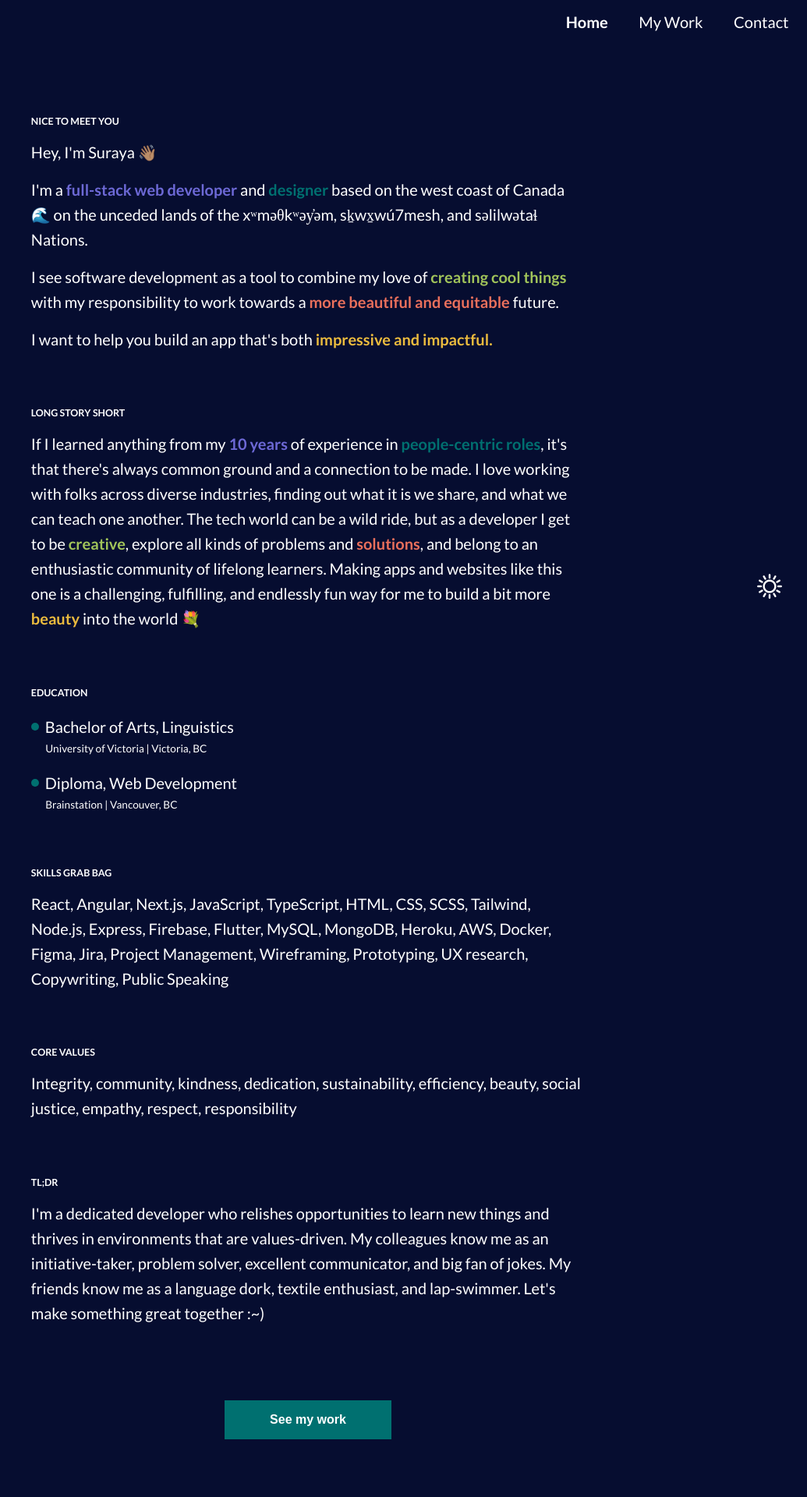
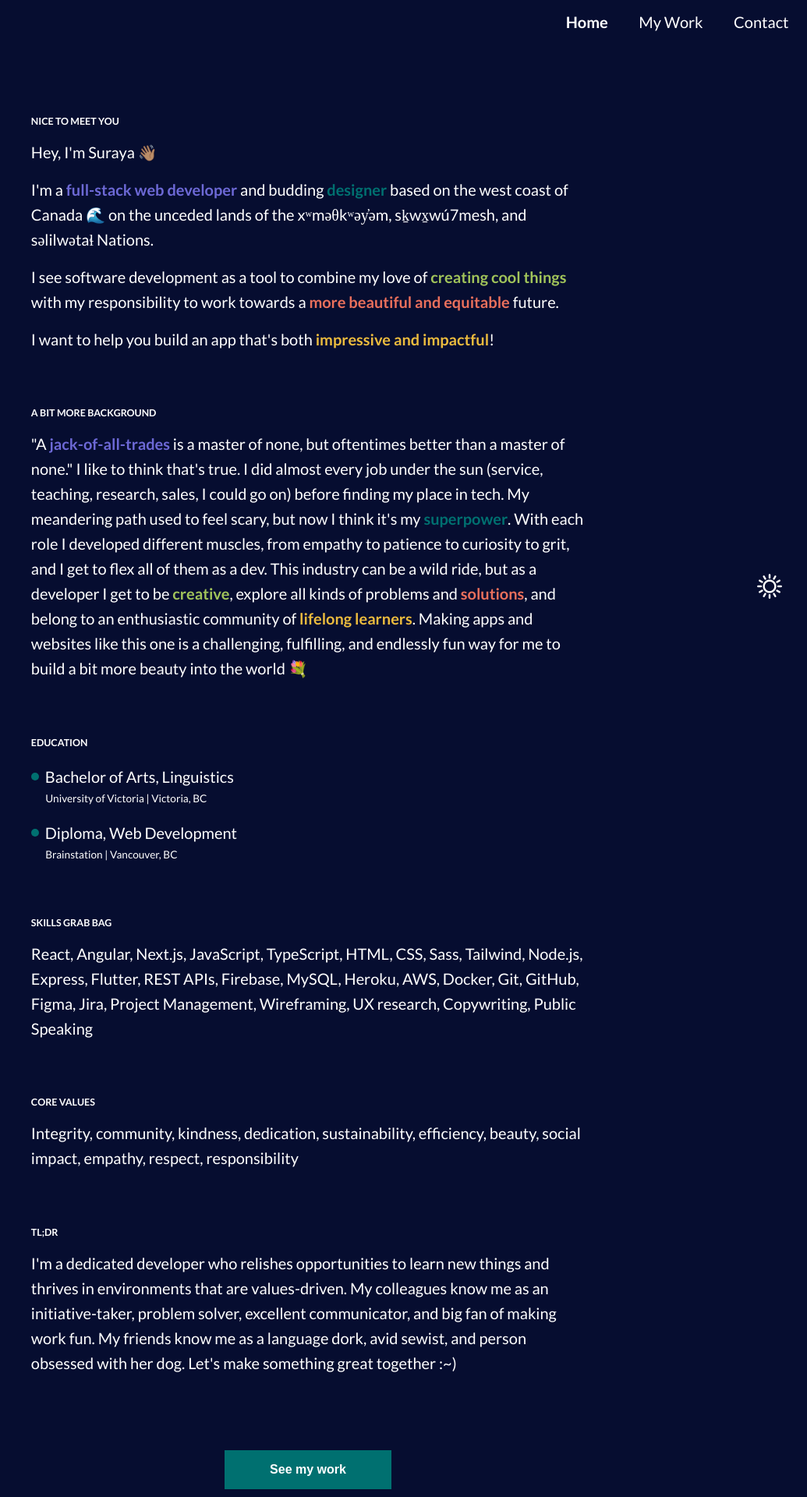
Before and after one commit to surayaclemens/portfolio, a React (Create React App) app: page / in a window 1280 px wide. Shown: the top 1920 px of the page at 78% size, without its empty margins (245-1280 px from the left). Built offline with nearby package versions, Linux system fonts and the light colour scheme.

Commit message:
jan 2025 updates to copy and resume

```diff
--- a/src/Components/Footer/Footer.js
+++ b/src/Components/Footer/Footer.js
@@ -12,7 +12,7 @@ function Footer ({isDarkMode}){
                 <NavLink to='/mywork'  className={!isDarkMode ? 'footer__text' : 'footer__text footer__text--dark'}>My Work</NavLink>
                 <NavLink to='/contact'  className={!isDarkMode ? 'footer__text' : 'footer__text footer__text--dark'}>Contact</NavLink>
             </div>
-            <p className={!isDarkMode ? 'footer__text footer__text--mini' : 'footer__text footer__text--mini footer__text--dark'}>© Suraya Clemens 2023</p>
+            <p className={!isDarkMode ? 'footer__text footer__text--mini' : 'footer__text footer__text--mini footer__text--dark'}>© Suraya Clemens 2025</p>
         </main>
 
     );
--- a/src/Pages/HomePage/HomePage.js
+++ b/src/Pages/HomePage/HomePage.js
@@ -20,15 +20,15 @@ function HomePage () {
             <section className='home__section'>
                 <h3 className='home__subheader'>nice to meet you</h3>
                 <p className='home__body'>Hey, I'm Suraya 👋🏽 </p>
-                <p className='home__body'>I'm a <span className="home__body--purple">full-stack web developer</span> and <span className="home__body--forest">designer </span>based on the west coast of Canada 🌊 on the unceded lands of the xʷməθkʷəy̓əm, sḵwx̱wú7mesh, and səlilwətaɬ Nations.</p>
+                <p className='home__body'>I'm a <span className="home__body--purple">full-stack web developer</span> and budding <span className="home__body--forest">designer </span>based on the west coast of Canada 🌊 on the unceded lands of the xʷməθkʷəy̓əm, sḵwx̱wú7mesh, and səlilwətaɬ Nations.</p>
                 <p className='home__body'>I see software development as a tool to combine my love of <span className="home__body--green">creating cool things </span>with my responsibility to work towards a <span className="home__body--pink">more beautiful and equitable</span> future.</p>
-                <p className='home__body'>I want to help you build an app that's both <span className="home__body--yellow">impressive and impactful.</span></p>
+                <p className='home__body'>I want to help you build an app that's both <span className="home__body--yellow">impressive and impactful</span>!</p>
             </section>
 
             {/* BACKGROUND */}
             <section className='home__section'>
-                <h3 className='home__subheader'>Long story short</h3>
-                <p className='home__body'>If I learned anything from my <span className="home__body--purple">10 years</span> of experience in <span className="home__body--forest">people-centric roles</span>, it's that there's always common ground and a connection to be made. I love working with folks across diverse industries, finding out what it is we share, and what we can teach one another. The tech world can be a wild ride, but as a developer I get to be <span className="home__body--green">creative</span>, explore all kinds of problems and <span className="home__body--pink">solutions</span>, and belong to an enthusiastic community of lifelong learners. Making apps and websites like this one is a challenging, fulfilling, and endlessly fun way for me to build a bit more <span className="home__body--yellow">beauty</span> into the world 💐 </p>
+                <h3 className='home__subheader'>a bit more background</h3>
+                <p className='home__body'>"A <span className="home__body--purple">jack-of-all-trades</span> is a master of none, but oftentimes better than a master of none." I like to think that's true. I did almost every job under the sun (service, teaching, research, sales, I could go on) before finding my place in tech. My meandering path used to feel scary, but now I think it's my <span className="home__body--forest">superpower</span>. With each role I developed different muscles, from empathy to patience to curiosity to grit, and I get to flex all of them as a dev. This industry can be a wild ride, but as a developer I get to be <span className="home__body--green">creative</span>, explore all kinds of problems and <span className="home__body--pink">solutions</span>, and belong to an enthusiastic community of <span className="home__body--yellow">lifelong learners</span>. Making apps and websites like this one is a challenging, fulfilling, and endlessly fun way for me to build a bit more beauty into the world 💐 </p>
             </section>
 
             {/* EDUCATION */}
@@ -49,20 +49,20 @@ function HomePage () {
             {/* SKILLS */}
             <section className='home__section'>
                 <h3 className='home__subheader'>Skills Grab Bag</h3>
-                  <p className='home__body home__body'>React, Angular, Next.js, JavaScript, TypeScript, HTML, CSS, SCSS, Tailwind, Node.js, Express, Firebase, Flutter, MySQL, MongoDB, Heroku, AWS, Docker, Figma, Jira, Project Management, Wireframing, Prototyping, UX research, Copywriting, Public Speaking</p>
+                  <p className='home__body home__body'>React, Angular, Next.js, JavaScript, TypeScript, HTML, CSS, Sass, Tailwind, Node.js, Express, Flutter, REST APIs, Firebase, MySQL, Heroku, AWS, Docker, Git, GitHub, Figma, Jira, Project Management, Wireframing, UX research, Copywriting, Public Speaking</p>
             </section>
 
           {/* CORE VALUES */}
             <section className='home__section'>
                 <h3 className='home__subheader'>Core Values</h3>
-                  <p className='home__body home__body'>Integrity, community, kindness, dedication, sustainability, efficiency, beauty, social justice, empathy, respect, responsibility</p>
+                  <p className='home__body home__body'>Integrity, community, kindness, dedication, sustainability, efficiency, beauty, social impact, empathy, respect, responsibility</p>
             </section>
 
             {/* TLDR */}
             <section className='home__section'>
                 <h3 className='home__subheader'>TL;DR</h3>
                 <p className='home__body'>
-                I'm a dedicated developer who relishes opportunities to learn new things and thrives in environments that are values-driven. My colleagues know me as an initiative-taker, problem solver, excellent communicator, and big fan of jokes. My friends know me as a language dork, textile enthusiast, and lap-swimmer. Let's make something great together :~)</p>
+                I'm a dedicated developer who relishes opportunities to learn new things and thrives in environments that are values-driven. My colleagues know me as an initiative-taker, problem solver, excellent communicator, and big fan of making work fun. My friends know me as a language dork, avid sewist, and person obsessed with her dog. Let's make something great together :~)</p>
             </section>
             <section className='home__section'>
               <NavLink className='home-button'to='/mywork'>
--- a/src/Pages/OddRealmPage/OddRealmPage.js
+++ b/src/Pages/OddRealmPage/OddRealmPage.js
@@ -24,11 +24,11 @@ function OddRealmPage ({projectTitle}) {
       <ProjectTemplate
         projectTitle={<h1 className='oddrealm__title'>Odd Realm</h1>}
         projectImage={oddrealmHero}
-        overviewDetails={<p className='section__details'>Odd Realm is a colony-simulation PC game set in a procedurally-generated fantasy world, set to release January 2024. In this freelance contract, I created a brand identity and website in line with the game's bright personality.</p>}
+        overviewDetails={<p className='section__details'>Odd Realm is a colony-simulation PC game set in a procedurally-generated fantasy world, released August 2024. In this freelance contract, I created a brand identity and website in line with the game's bright personality.</p>}
         roleDetails={
           <ul className='section__list'>
             <li className='section__list-item'>UX and UI design</li>
-            <li className='section__list-item'>Web development with React and Node.js</li>
+            <li className='section__list-item'>Web development with Next.js and Tailwind</li>
             <li className='section__list-item'>Domain migration and deployment</li>
             <li className='section__list-item'>Brand cohesion, marketing materials</li>
           </ul>
@@ -55,12 +55,12 @@ function OddRealmPage ({projectTitle}) {
       }
       toolDetails={
       <ul className='section__list'>
-        <li className='section__list-item'>i18next, SendGrid, Tailwind</li>
+        <li className='section__list-item'>i18next, Tailwind</li>
         <li className='section__list-item'>Collaboration with game devs</li>
         <li className='section__list-item'>Problem solving</li>
       </ul>}
         moreDetails={
-          <p className='section__details'>This project is currently under development - no live links yet! In the meantime, check out the game <a className='section__link' href='https://store.steampowered.com/app/688060/Odd_Realm/'>on Steam</a>.</p>
+          <p className='section__details'>Check out the finished version <a className='section__link' target='_blank' href='https://www.oddrealmgame.com/'>here</a>.</p>
         }
         moreImages={
           <div className='carousel'>
```
Also changed, not shown: 1 other file (tests, documents, lock files or other folders).
